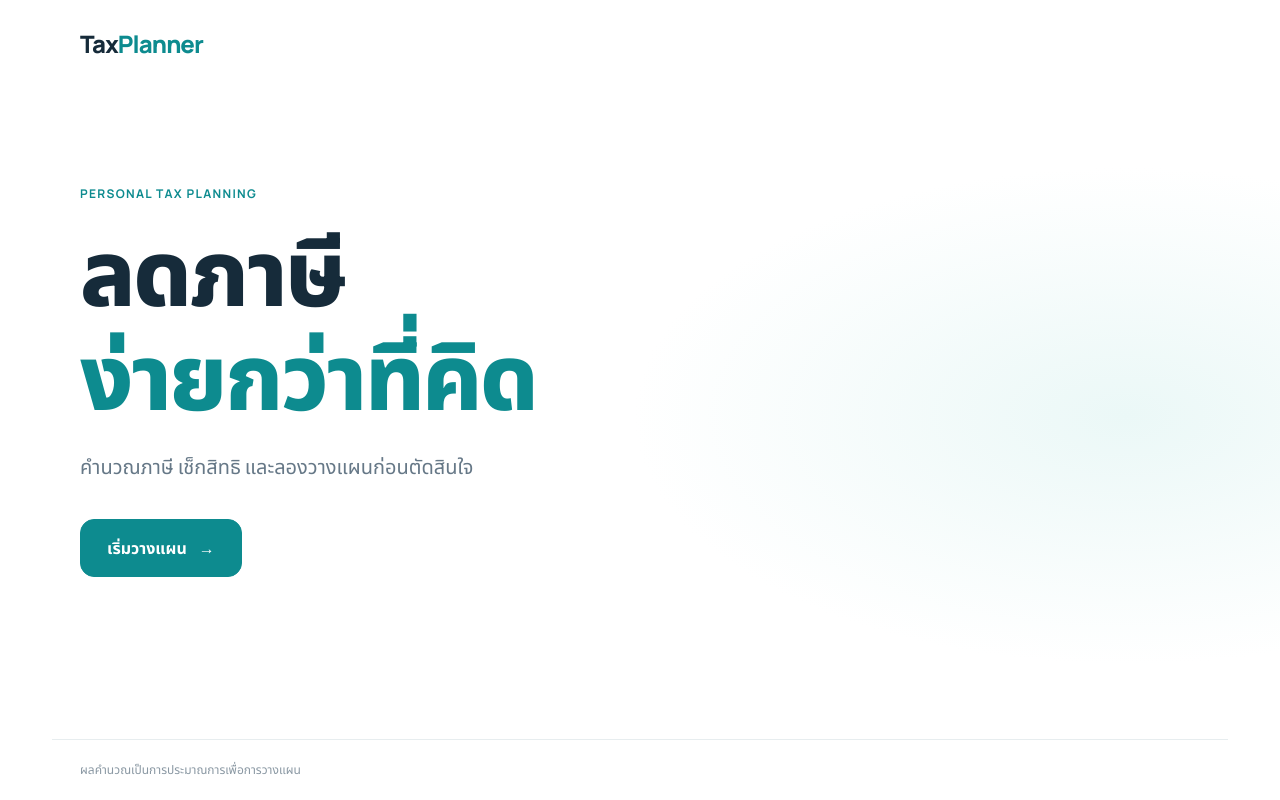
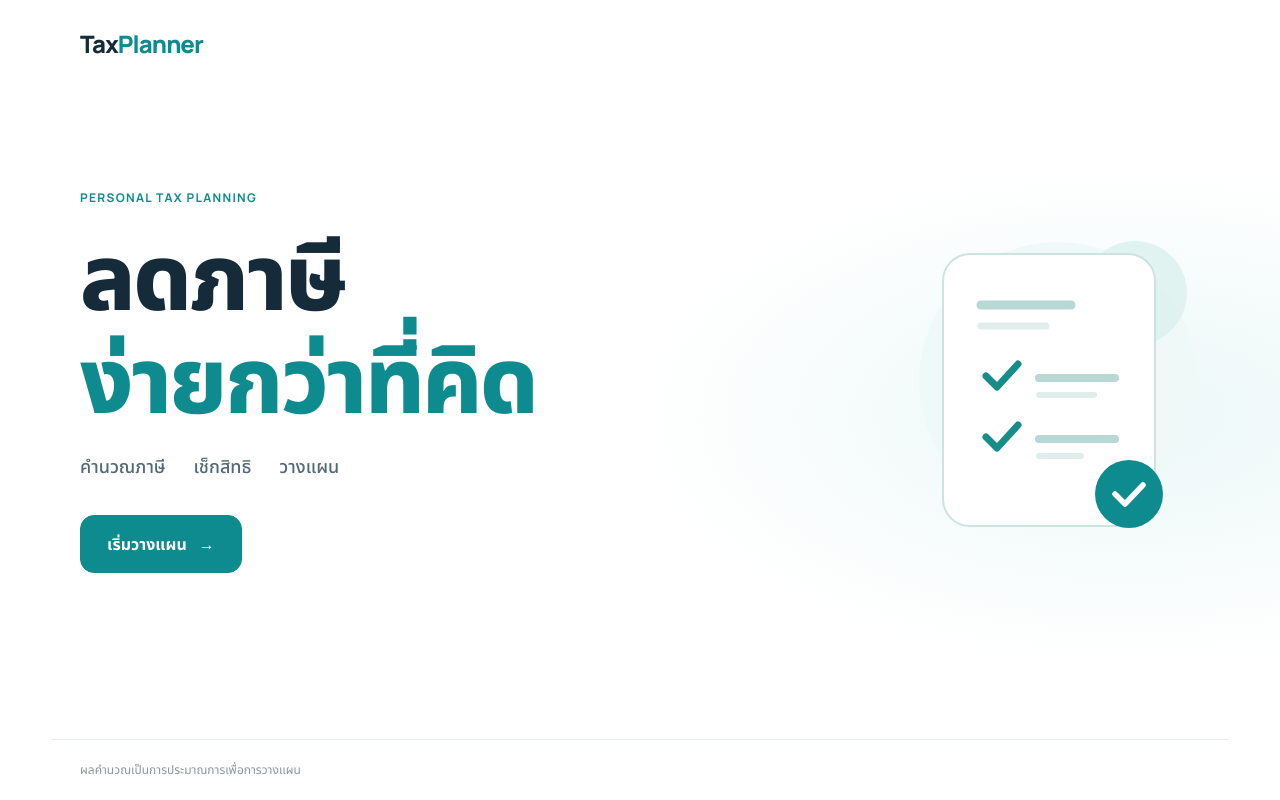
Before and after one commit to vidyaheng/taxplanner, a Next.js app: page / in a window 1280 px wide. Built offline with nearby package versions, Linux system fonts and the light colour scheme.

Commit message:
refine(landing): use Option B labels and subtle desktop checklist visual

```diff
--- a/src/app/page.tsx
+++ b/src/app/page.tsx
@@ -37,8 +37,8 @@ export default async function Home({
         </Link>
       </header>
 
-      <section className="mx-auto flex min-h-[calc(100svh-164px)] w-full max-w-[1176px] flex-1 items-center px-7 pb-[88px] pt-6 max-sm:min-h-[calc(100svh-146px)] max-sm:px-[19px] max-sm:pb-16 max-sm:pt-2">
-        <div className="max-w-[760px]">
+      <section className="mx-auto grid min-h-[calc(100svh-164px)] w-full max-w-[1176px] flex-1 items-center gap-8 px-7 pb-[88px] pt-6 max-sm:min-h-[calc(100svh-146px)] max-sm:px-[19px] max-sm:pb-16 max-sm:pt-2 lg:grid-cols-[minmax(0,1fr)_300px] lg:gap-12">
+        <div className="min-w-0 max-w-[760px]">
           {presentation ? (
             <div className="mb-8 max-w-xl">
               <div className="mb-3 flex flex-wrap items-center gap-4">
@@ -69,9 +69,11 @@ export default async function Home({
             <span className="text-[#0d8b8f]">ง่ายกว่าที่คิด</span>
           </h1>
 
-          <p className="mb-[34px] max-w-[560px] text-[clamp(17px,1.95vw,20px)] leading-[1.8] text-[#667887] max-sm:text-base">
-            คำนวณภาษี เช็กสิทธิ และลองวางแผนก่อนตัดสินใจ
-          </p>
+          <ul className="mb-[34px] flex flex-wrap items-center gap-x-7 gap-y-3 text-[clamp(16px,1.65vw,18px)] font-medium leading-relaxed text-[#536977]" aria-label="สิ่งที่คุณทำได้">
+            <li className="whitespace-nowrap">คำนวณภาษี</li>
+            <li className="whitespace-nowrap">เช็กสิทธิ</li>
+            <li className="whitespace-nowrap">วางแผน</li>
+          </ul>
 
           {EVENT_CONFIG.active ? (
             <Link
@@ -86,6 +88,32 @@ export default async function Home({
             </div>
           )}
         </div>
+
+        {/* Desktop-only visual trial: an abstract checklist, with no financial claims. */}
+        <div className="hidden items-center justify-center lg:flex" aria-hidden="true">
+          <svg
+            viewBox="0 0 300 360"
+            width="300"
+            height="360"
+            fill="none"
+            focusable="false"
+            className="h-auto w-full max-w-[300px]"
+          >
+            <circle cx="158" cy="179" r="139" fill="#EFF9F7" />
+            <circle cx="235" cy="91" r="52" fill="#D9F0ED" opacity="0.72" />
+            <rect x="43" y="52" width="212" height="272" rx="27" fill="white" stroke="#CDE3E0" strokeWidth="2" />
+            <path d="M81 103H171" stroke="#B7D8D4" strokeWidth="9" strokeLinecap="round" />
+            <path d="M81 124H146" stroke="#E0EEEB" strokeWidth="7" strokeLinecap="round" />
+            <path d="M86 174L97 185L118 162" stroke="#158D89" strokeWidth="7" strokeLinecap="round" strokeLinejoin="round" />
+            <path d="M139 176H215" stroke="#B7D8D4" strokeWidth="8" strokeLinecap="round" />
+            <path d="M139 193H194" stroke="#E0EEEB" strokeWidth="6" strokeLinecap="round" />
+            <path d="M86 235L97 246L118 223" stroke="#158D89" strokeWidth="7" strokeLinecap="round" strokeLinejoin="round" />
+            <path d="M139 237H215" stroke="#B7D8D4" strokeWidth="8" strokeLinecap="round" />
+            <path d="M139 254H181" stroke="#E0EEEB" strokeWidth="6" strokeLinecap="round" />
+            <circle cx="229" cy="292" r="34" fill="#0D8B8F" />
+            <path d="M215 292L225 302L243 283" stroke="white" strokeWidth="5.5" strokeLinecap="round" strokeLinejoin="round" />
+          </svg>
+        </div>
       </section>
 
       <footer className="mx-auto w-full max-w-[1176px] border-t border-[#e7edef] px-7 py-[22px] text-xs text-[#8a98a3] max-sm:px-[19px]">
```
